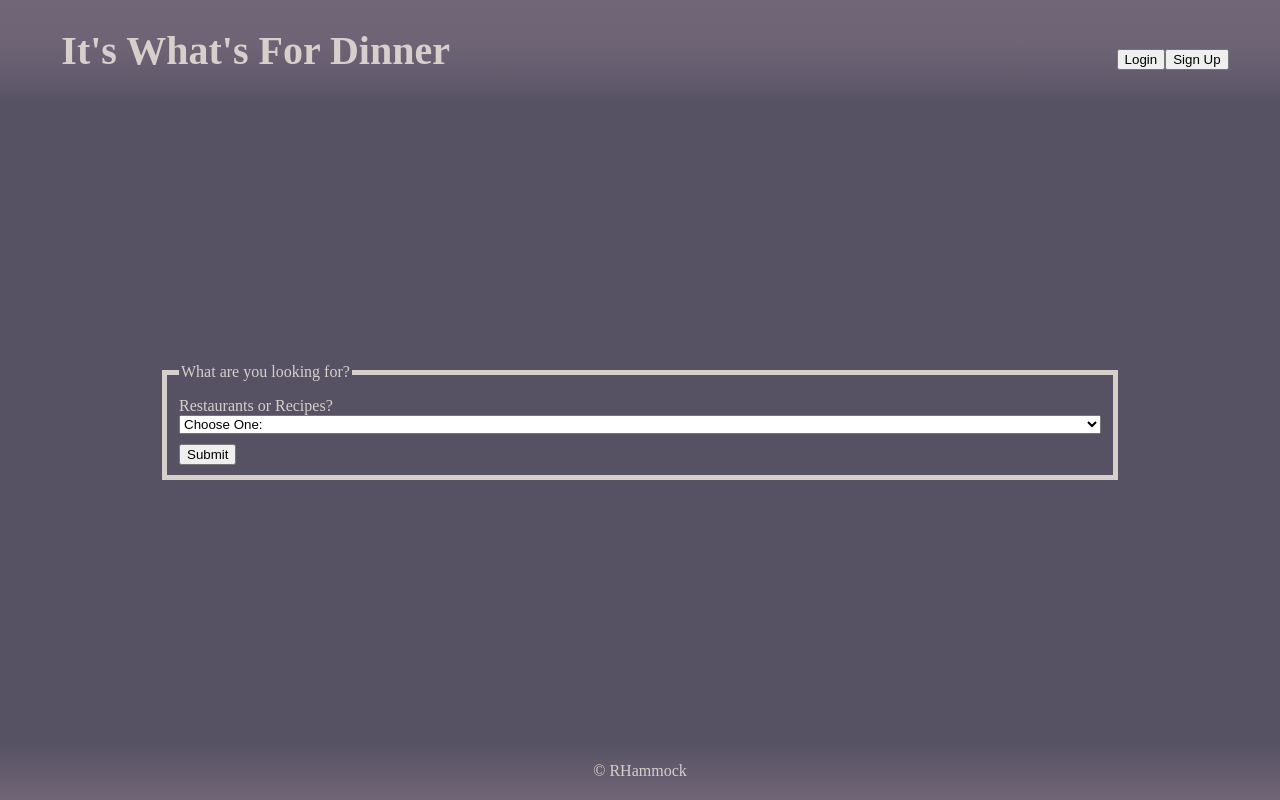
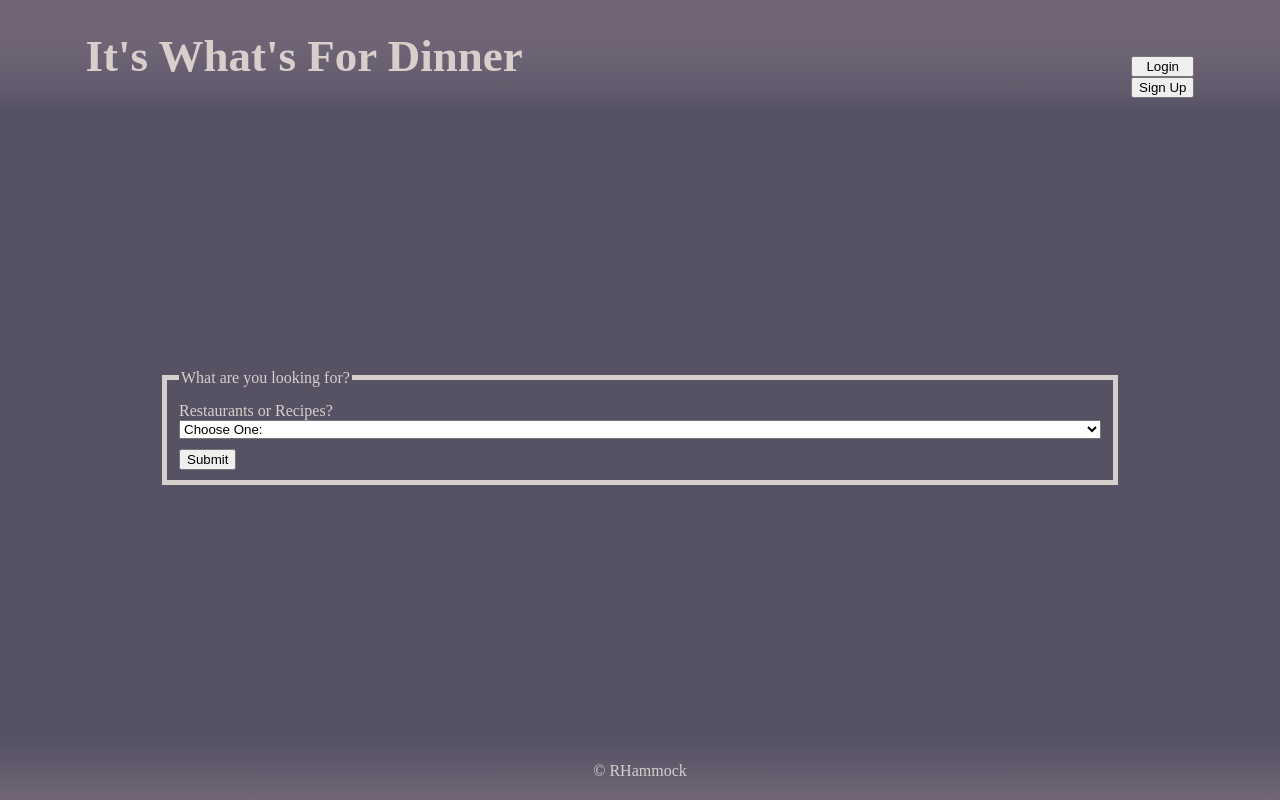
Before and after one commit to rhammock1/whats-for-dinner-client, a React (Create React App) app: page / in a window 1280 px wide. Built offline with nearby package versions, Linux system fonts and the light colour scheme; no server answers.

Commit message:
simple styling

```diff
--- a/src/App.css
+++ b/src/App.css
@@ -6,8 +6,8 @@
   justify-content: space-between;
 }
 html, body {
-  width: 100vw;
-  height: 100vh;
+  width: 100%;
+  height: 100%;
   background-color: #565264;
   color:#d6cfcb;
 }
--- a/src/Header/Header.css
+++ b/src/Header/Header.css
@@ -1,16 +1,22 @@
 header {
-  padding-left:10px;
+  width:100%;
   display:flex;
   align-items:baseline;
-  justify-content:space-around;
+  justify-content:space-evenly;
   background: linear-gradient(#706677, 75%, #565264);
 }
 h1 {
-  font-size: 40px;
+  font-size: 45px;
   color: #d6cfcb;
   width: 75%;
+
 }
 .link {
   color: #d6cfcb;
   text-decoration: none;
 }
+.login-container {
+  display:flex;
+  flex-direction: column;
+  align-items:right;
+}
--- /dev/null
+++ b/src/RecipeDetailView/RecipeDetailView.css
@@ -0,0 +1,23 @@
+.recipe-container {
+  display:flex;
+  flex-direction:column;
+  width: 95%;
+  height:100%;
+
+}
+h3 {
+  text-align: center;
+  font-size:30px;
+}
+.content-container {
+  width: 80%;
+  margin: auto;
+}
+.ingredients-container {
+  width:60%;
+  margin: auto;
+}
+#back {
+  width: 20%;
+  align-self: flex-end;
+}
--- a/src/RecipeDetailView/RecipeDetailView.js
+++ b/src/RecipeDetailView/RecipeDetailView.js
@@ -1,6 +1,7 @@
 import React from 'react';
 import { Link } from 'react-router-dom';
 import Context from '../Context';
+import './RecipeDetailView.css';
 
 
 const Ingredient = function(props) {
@@ -37,7 +38,7 @@ class RecipeDetailView extends React.Component {
         <div className='content-container'>
           <p>{recipe.content}</p>
         </div>
-        <Link to={'/'}><button>Back</button></Link>
+        <Link id='back' to={'/'}><button >Back</button></Link>
       </div>
 
       )
--- a/src/ResultPopUp/ResultPopUp.css
+++ b/src/ResultPopUp/ResultPopUp.css
@@ -5,9 +5,13 @@
   flex-direction: column;
   z-index:10;
   position:relative;
-  top: -200px;
+  top: -250px;
+  width: 75%;
 }
 #result {
   color: black;
   font-size: 25px;
 }
+.ingredients-list {
+  padding:0 0 0 20px;
+}
```
